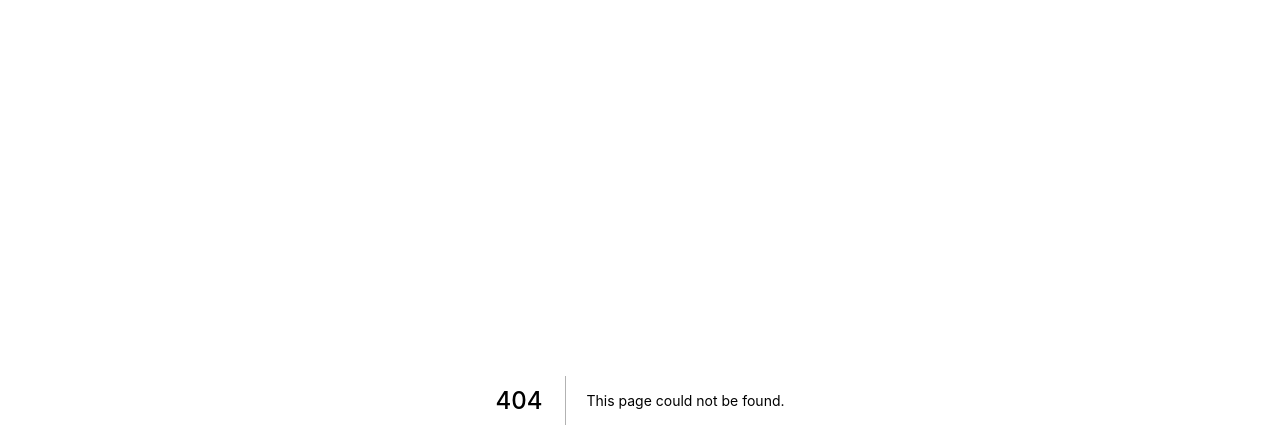
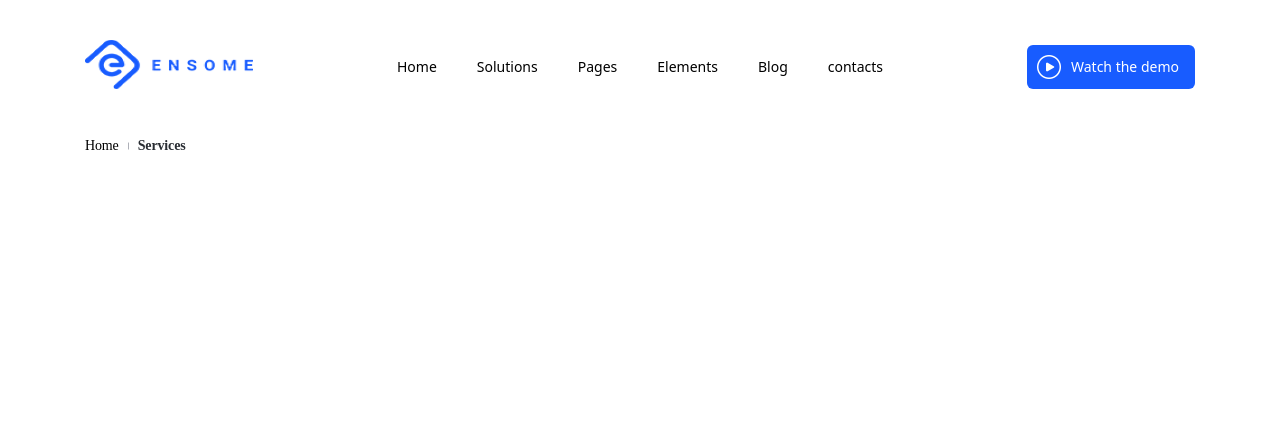
Before and after one commit to Sergiu333/website, a Next.js app: page /Contacts in a window 1280 px wide. Before the commit this address had no page. Shown: the top 448 px of the page. Built offline with nearby package versions, Linux system fonts and the light colour scheme.

Commit message:
feat: deleted a line

```diff
--- a/components/header/index.tsx
+++ b/components/header/index.tsx
@@ -40,7 +40,7 @@ const Header = () =>{
                         <div className="">Blog</div>
                     </a>
                 </Link>
-                <Link href="/">
+                <Link href="/Contacts">
                     <a>
                         <div className="">contacts</div>
                     </a>
--- /dev/null
+++ b/pages/Contacts/index.tsx
@@ -0,0 +1,14 @@
+import Header from "../../components/header";
+import Breadcrumd from "../../components/Breadcrumd";
+
+const Contacts = () => {
+  return(
+      <div>
+          <Header/>
+          <Breadcrumd/>
+
+      </div>
+  );
+}
+
+export default Contacts;
```
